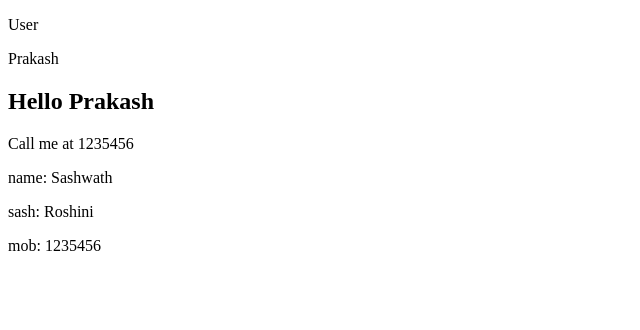
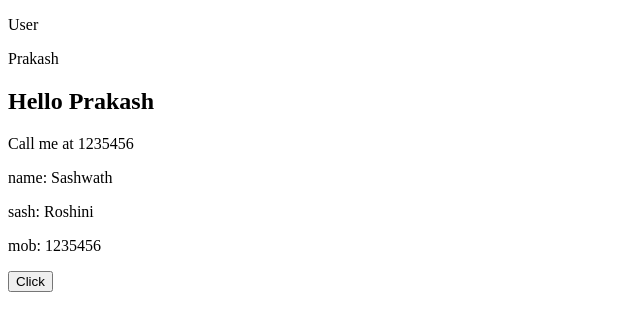
Before and after one commit to csdstudymaterials-sudo/react-class, a React (Vite) app in the folder client/: page / in a window 1280 px wide. Shown: the top 330 px of the page, without its empty margins (0-640 px from the left). Built offline with nearby package versions, Linux system fonts and the light colour scheme.

Commit message:
Onclick function and alerting

```diff
--- a/client/src/App.jsx
+++ b/client/src/App.jsx
@@ -4,6 +4,7 @@ import { User1 } from './User'
 import About from './About'
 import Parent from './Parent'
 import Child1 from './Child1'
+import Click from './Click'
 const mockdata = {
   name: 'Sashwath',
   sash:'Roshini',
@@ -16,6 +17,7 @@ const App = () => {
       <User1/>
       <Parent></Parent>
       <Child1 {...mockdata} />
+      <Click></Click>
       <About></About>
     </div>
   )
--- /dev/null
+++ b/client/src/Click.jsx
@@ -0,0 +1,14 @@
+import React from 'react'
+
+const msg=()=>{
+    return alert("Clicked");
+}
+const Click = () => {
+    return (
+    <div>
+      <button onClick={msg}>Click</button>
+    </div>
+  )
+}
+
+export default Click
```
